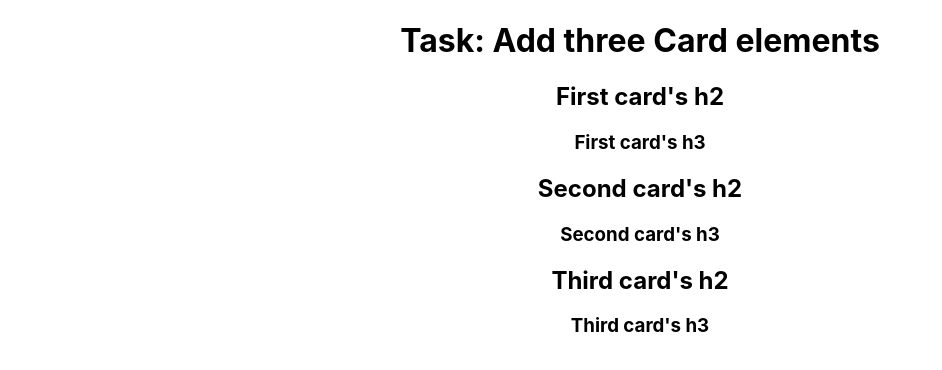
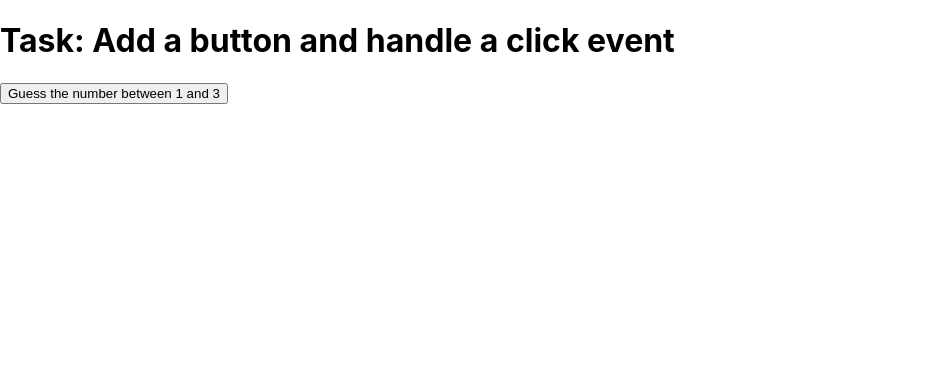
Before and after one commit to damv1992/CourseraReact, a React (Create React App) app: page / in a window 1280 px wide. Shown: the top 370 px of the page, without its empty margins (0-942 px from the left). Built offline with nearby package versions, Linux system fonts and the light colour scheme.

Commit message:
Eventos dinámicos

```diff
--- a/src/App.js
+++ b/src/App.js
@@ -1,15 +1,17 @@
-import "./App.css";
-import Card from "./Card";
+function App() {
+  function handleClick() {
+    let randomNum = Math.floor(Math.random() * 3) + 1;
+    console.log(randomNum);
+    let userInput = prompt('type a number');
+    alert(`Computer number: ${randomNum}, Your guess: ${userInput}`);
+  }
 
-function App() {
-return (
-    <div className="App">
-        <h1>Task: Add three Card elements</h1>
-        <Card h2="First card's h2" h3="First card's h3" />
-        <Card h2="Second card's h2" h3="Second card's h3" />
-        <Card h2="Third card's h2" h3="Third card's h3" />
+  return (
+    <div>
+      <h1>Task: Add a button and handle a click event</h1>
+      <button onClick={handleClick}>Guess the number between 1 and 3</button>
     </div>
   );
-};
+}
 
 export default App;
```
